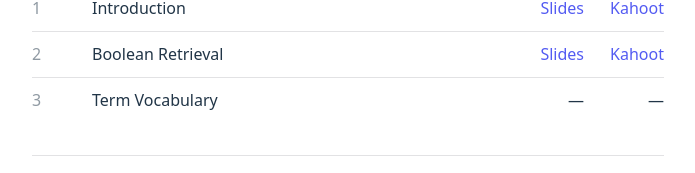
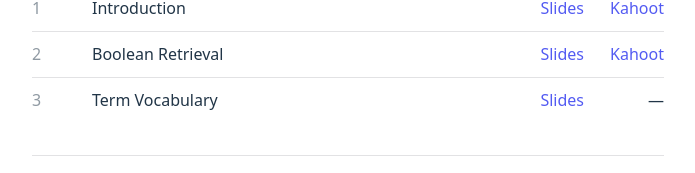
Before and after one commit to Azyrma/infret_website, a React (Vite) app: page / in a window 1280 px wide. Shown: the part 1199-1372 px from the top of the page, without its empty margins (292-987 px from the left). Built offline with nearby package versions, Linux system fonts and the light colour scheme.

Commit message:
added week 3

```diff
--- a/src/App.tsx
+++ b/src/App.tsx
@@ -1,6 +1,7 @@
 import './App.css'
 import infretWeek1 from './assets/infret_week1.pdf'
 import infretWeek2 from './assets/infret_week2.pdf'
+import infretWeek3 from './assets/infret_week3.pdf'
 
 function App() {
   return (
@@ -104,7 +105,7 @@ function App() {
             <tr>
               <td>3</td>
               <td>Term Vocabulary</td>
-              <td>—</td>
+              <td><a href={infretWeek3}>Slides</a></td>
               <td>—</td>
             </tr>
           </tbody>
```
Also changed, not shown: 1 other file (tests, documents, lock files or other folders).
